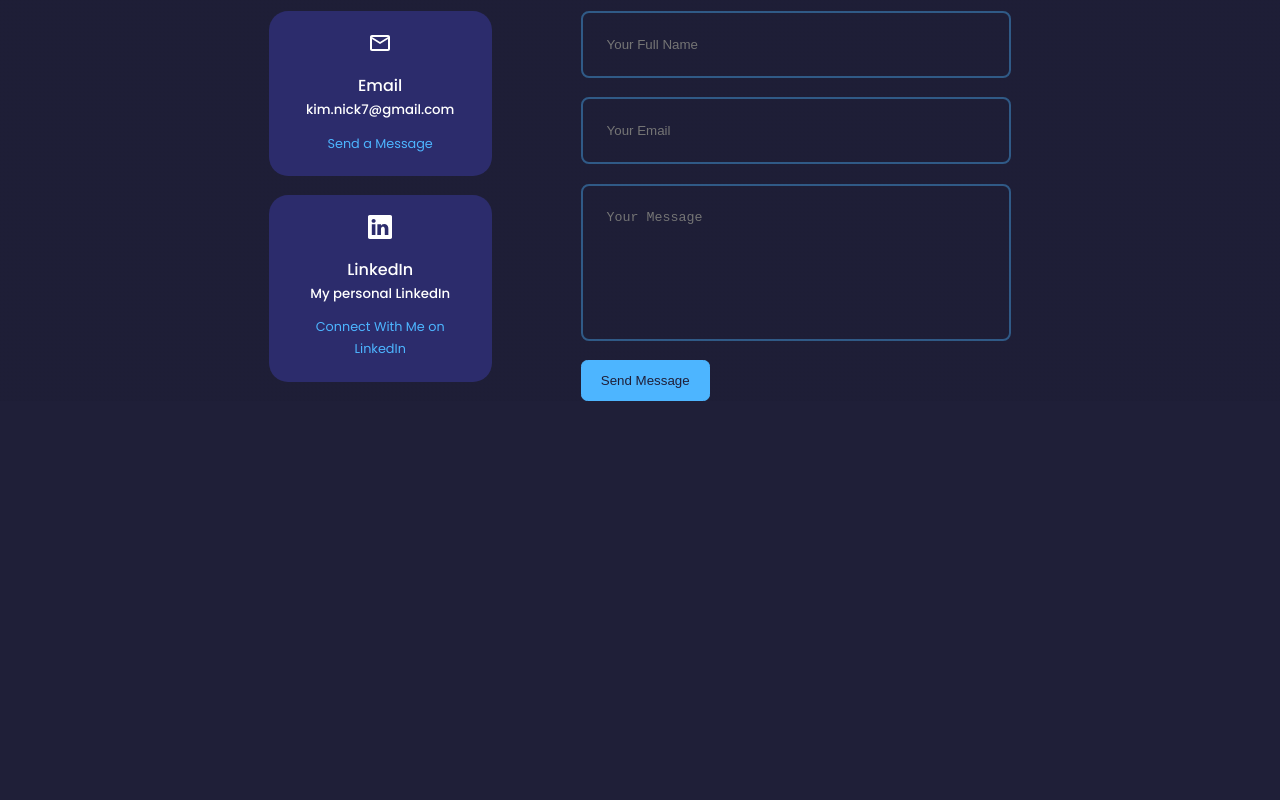
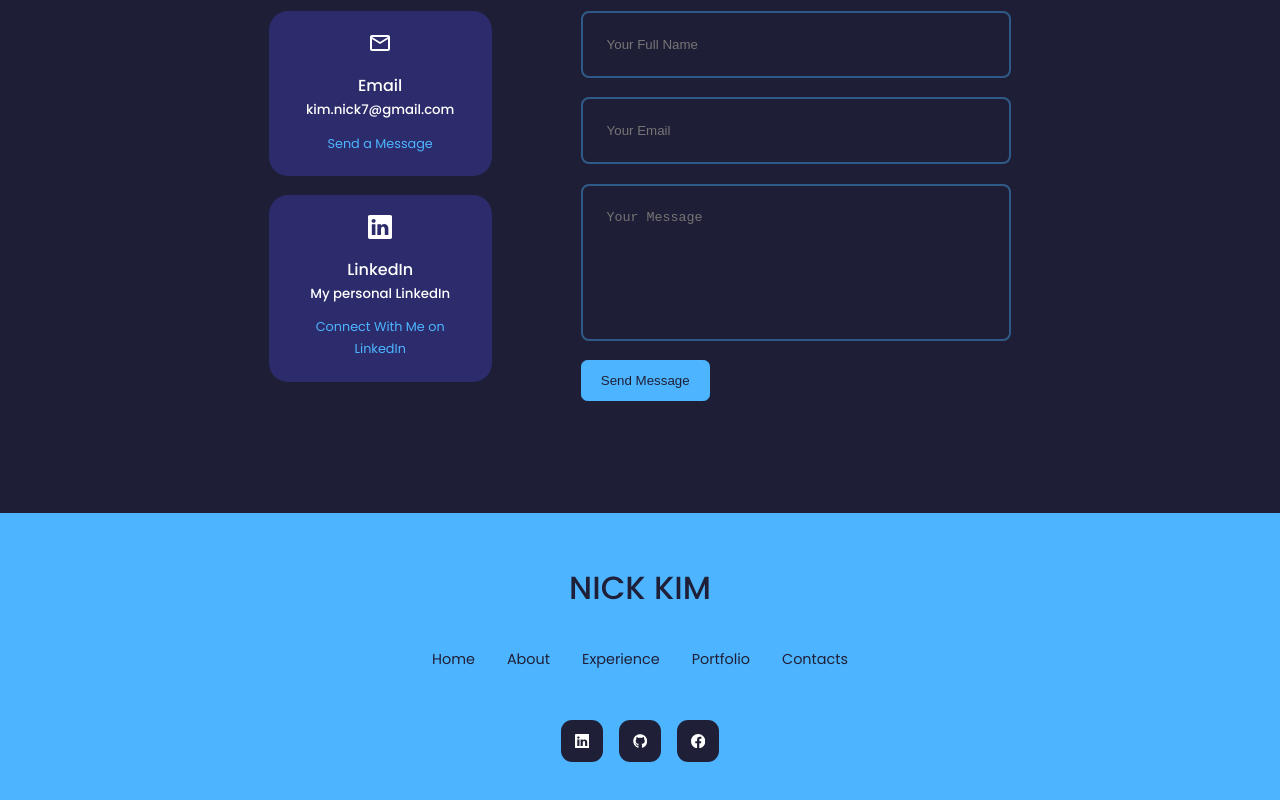
Before and after one commit to ndkim1997/react-portfolio, a React (Create React App) app: page / in a window 1280 px wide. Shown: the part 3076-3876 px from the top of the page. Before the commit the page ends 3477 px from the top, so only its background shows below. Built offline with nearby package versions, Linux system fonts and the light colour scheme.

Commit message:
finished footer

```diff
--- a/src/App.jsx
+++ b/src/App.jsx
@@ -5,6 +5,7 @@
 import Experience from './components/experience/Experience';
 import Portfolio from './components/portfolio/Portfolio';
 import Contact from './components/contact/Contact';
+import Footer from './components/footer/Footer';
 
 const App = () => {
   return (
@@ -15,6 +16,7 @@
       <Experience />
       <Portfolio />
       <Contact />
+      <Footer />
     </>
   )
 }
--- a/src/components/footer/Footer.jsx
+++ b/src/components/footer/Footer.jsx
@@ -1,9 +1,29 @@
 import React from 'react';
 import './footer.css';
+import { BsLinkedin } from 'react-icons/bs';
+import { FaGithub } from 'react-icons/fa';
+import { BsFacebook } from 'react-icons/bs';
 
 const Footer = () => {
   return (
-    <div>Footer</div>
+    <footer>
+      <a href='#' className='footer_logo'>NICK KIM</a>
+
+      <ul className='permalinks'>
+        <li><a href='#'>Home</a></li>
+        <li><a href='#about'>About</a></li>
+        <li><a href='#experience'>Experience</a></li>
+        <li><a href='#portfolio'>Portfolio</a></li>
+        <li><a href='#contact'>Contacts</a></li>
+      </ul>
+
+      <div className='footer_socials'>
+        <a href='https://www.linkedin.com/in/kimnick7/' target="_blank"><BsLinkedin /></a>
+        <a href='https://github.com/ndkim1997' target="_blank"><FaGithub /></a>
+        <a href='https://www.facebook.com/nicholas.kim.940' target="_blank"><BsFacebook /></a>
+      </div>
+
+    </footer>
   )
 }
 
--- a/src/components/footer/footer.css
+++ b/src/components/footer/footer.css
@@ -0,0 +1,48 @@
+footer {
+    background: var(--color-primary);
+    padding: 3rem 0;
+    text-align: center;
+    font-size: 0.9rem;
+    margin-top: 7rem;
+}
+
+footer a {
+    color: var(--color-bg);
+}
+
+.footer_logo {
+    font-size: 2rem;
+    font-weight: 500;
+    margin-bottom: 2rem;
+    display: inline-block;
+}
+
+.permalinks {
+    display: flex;
+    flex-wrap: wrap;
+    justify-content: center;
+    gap: 2rem;
+    margin: 0 auto 3rem;
+}
+
+.footer_socials {
+    display: flex;
+    justify-content: center;
+    gap: 1rem;
+    margin-bottom: 4rem;
+}
+
+.footer_socials a {
+    background: var(--color-bg);
+    color: var(--color-white);
+    padding: 0.8rem;
+    border-radius: 0.7rem;
+    display: flex;
+    border: 1px solid transparent;
+}
+
+.footer_socials a:hover {
+    background: transparent;
+    color: var(--color-bg);
+    border-color: var(--color-bg);
+}
```
